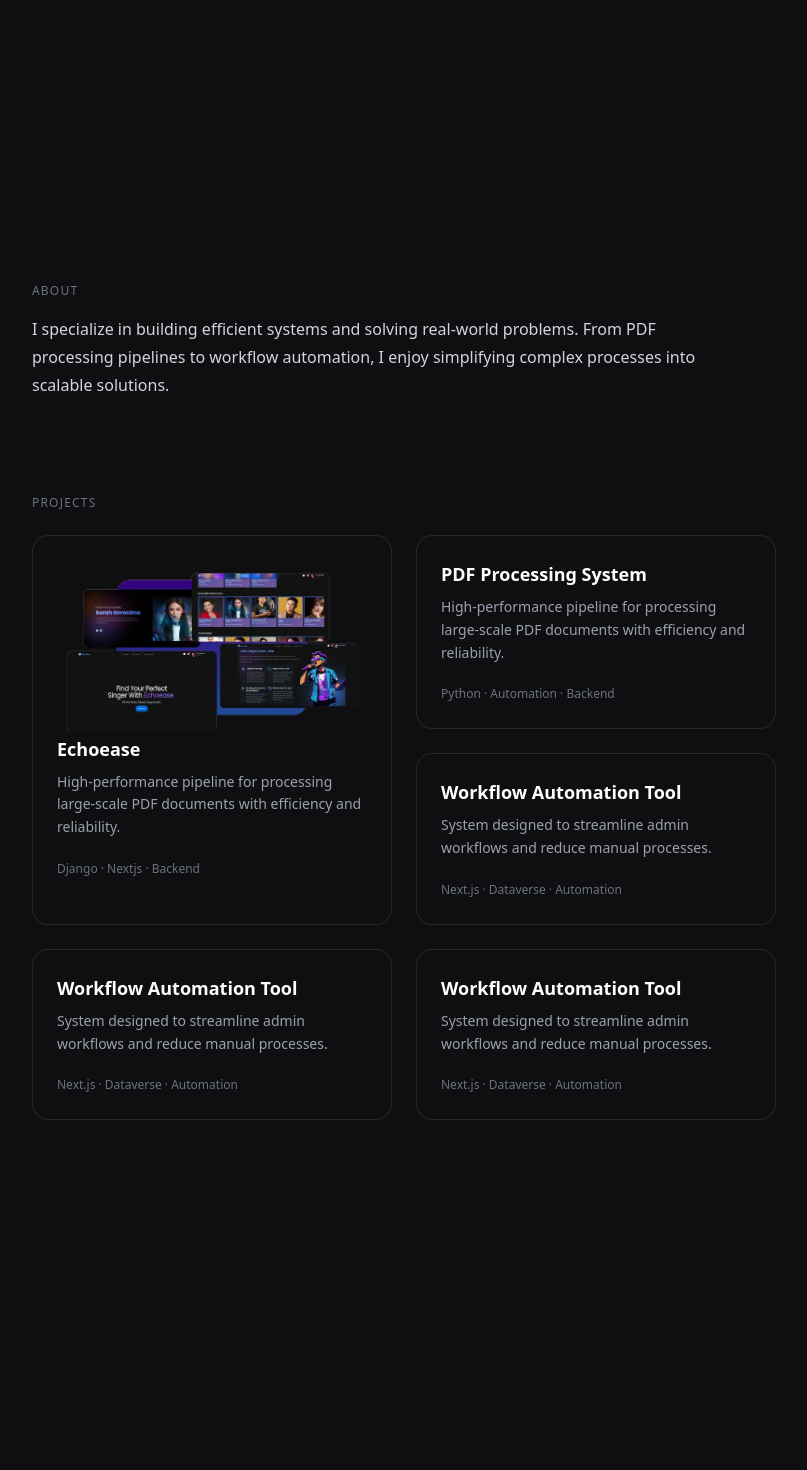
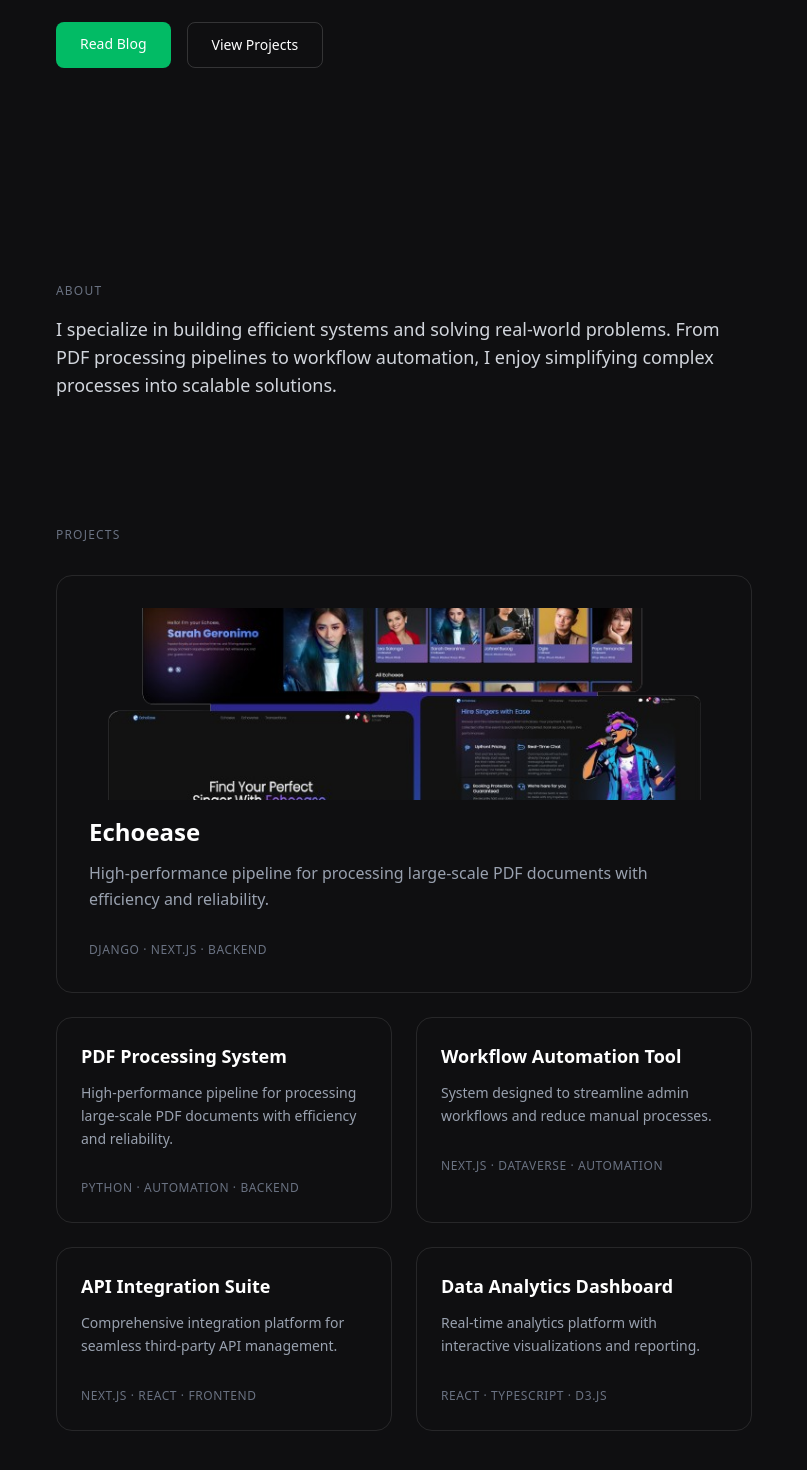
Before and after one commit to kanerumasta/my-site, a Next.js app: page / in a window 1280 px wide. Shown: the part 530-2000 px from the top of the page, without its empty margins (236-1043 px from the left). Before the commit the page ends 1662 px from the top, so only its background shows below. Built offline with nearby package versions, Linux system fonts and the light colour scheme.

Commit message:
style: hero section projects

```diff
--- a/app/page.tsx
+++ b/app/page.tsx
@@ -1,10 +1,25 @@
+'use client';
+
 import Image from "next/image";
+import { useEffect, useState } from "react";
+
 export default function Home() {
+  const [isLoaded, setIsLoaded] = useState(false);
+
+  useEffect(() => {
+    setIsLoaded(true);
+  }, []);
+
   return (
-    <main className="">
-      <section className="h-[calc(100vh-60px)] py-30 relative">
-
-        <h1 className="text-5xl font-bold tracking-tight mb-6 leading-tight">
+    <main className="relative">
+      {/* HERO SECTION */}
+      <section className="min-h-[calc(100vh-60px)] flex flex-col justify-center px-6 py-20 md:py-30">
+        <div
+          className={`transform transition-all duration-700 ${
+            isLoaded ? "opacity-100 translate-y-0" : "opacity-0 translate-y-10"
+          }`}
+        >
+          <h1 className="text-5xl md:text-6xl font-bold tracking-tight mb-6 leading-tight">
             Building systems that <span className="text-primary">work smarter</span>
           </h1>
 
@@ -12,141 +27,160 @@ export default function Home() {
             I'm Mac — a developer focused on automation, scalable systems, and modern web apps.
           </p>
 
-        <div className="flex gap-4">
+          <div className="flex gap-4 flex-wrap">
             <a
               href="/blog"
-            className="bg-primary px-5 py-2 rounded-md text-sm hover:opacity-90 transition"
+              className="bg-primary px-6 py-3 rounded-lg text-sm font-medium hover:opacity-90 transition-opacity duration-300 hover:shadow-lg hover:shadow-primary/50"
             >
               Read Blog
             </a>
 
             <a
               href="#projects"
-            className="border border-foreground/20 px-5 py-2 rounded-md text-sm hover:bg-white/10 transition"
+              className="border border-foreground/20 px-6 py-3 rounded-lg text-sm font-medium hover:bg-white/10 hover:border-foreground/40 transition-all duration-300"
             >
               View Projects
             </a>
           </div>
-
-{/* <div className="bottom-0 right-0 w-150 aspect-square relative"> */}
-
-  {/* BLOB BACKGROUND */}
-  {/* <img */}
-    {/* src="/images/blob.png" */}
-    {/* className="absolute inset-0 w-full translate-y-4 h-full object-contain" */}
-  {/* /> */}
-
-  {/* HERO IMAGE */}
-  {/* <img */}
-    {/* src="/images/hero.png" */}
-    {/* className="absolute inset-0 w-full h-full object-contain blob-clip" */}
-  {/* /> */}
-
-{/* </div> */}
-
-
+        </div>
       </section>
 
-      {/* ABOUT */}
-      <section className="mb-24">
+      {/* ABOUT SECTION */}
+      <section className="mb-32 px-6 max-w-5xl mx-auto">
+        <div
+          className={`transform transition-all duration-700 delay-100 ${
+            isLoaded ? "opacity-100 translate-y-0" : "opacity-0 translate-y-10"
+          }`}
+        >
           <h2 className="text-xs uppercase tracking-widest text-gray-500 mb-4">
             About
           </h2>
 
-        <p className="text-gray-300 leading-7 max-w-2xl">
+          <p className="text-gray-300 leading-7 max-w-2xl text-lg">
             I specialize in building efficient systems and solving real-world problems.
             From PDF processing pipelines to workflow automation, I enjoy simplifying
             complex processes into scalable solutions.
           </p>
+        </div>
       </section>
 
-      {/* PROJECTS */}
-      <section id="projects">
-        <h2 className="text-xs uppercase tracking-widest text-gray-500 mb-6">
+      {/* PROJECTS SECTION */}
+      <section id="projects" className="px-6 max-w-6xl mx-auto mb-32">
+        <div
+          className={`transform transition-all duration-700 delay-200 ${
+            isLoaded ? "opacity-100 translate-y-0" : "opacity-0 translate-y-10"
+          }`}
+        >
+          <h2 className="text-xs uppercase tracking-widest text-gray-500 mb-8">
             Projects
           </h2>
 
           <div className="grid md:grid-cols-2 gap-6">
+            {/* PROJECT CARD 1 - FEATURED */}
+            <div className="lg:col-span-2 lg:row-span-2 group border border-white/10 p-8 rounded-2xl hover:border-white/20 transition-all duration-300 hover:shadow-lg hover:shadow-primary/5 cursor-pointer overflow-hidden relative">
+              <div className="absolute inset-0 bg-gradient-to-br from-primary/0 to-primary/0 group-hover:from-primary/5 group-hover:to-primary/10 transition-all duration-300" />
 
-          {/* PROJECT CARD */}
-          <div className="row-span-2 group border border-white/10 p-6 rounded-2xl hover:bg-white/5 transition">
-
-            <div>
+              <div className="relative z-10">
+                <div className="mb-4 overflow-hidden rounded-lg">
                   <img
                     src="/images/echoease.png"
-                  className="w-100"
+                    alt="Echoease"
+                    className="w-full h-48 object-cover group-hover:scale-105 transition-transform duration-500"
                   />
                 </div>
-             <h3 className="text-lg font-semibold mb-2 group-hover:text-primary transition">
+
+                <h3 className="text-2xl font-semibold mb-3 group-hover:text-primary transition-colors duration-300">
                   Echoease
                 </h3>
-            <p className="text-sm text-gray-400 leading-relaxed mb-4">
+
+                <p className="text-base text-gray-400 leading-relaxed mb-6">
                   High-performance pipeline for processing large-scale PDF documents with efficiency and reliability.
                 </p>
 
-            <span className="text-xs text-gray-500">
-              Django · Nextjs · Backend
+                <span className="text-xs text-gray-500 uppercase tracking-wider">
+                  Django · Next.js · Backend
                 </span>
               </div>
-          <div className="group border border-white/10 p-6 rounded-2xl hover:bg-white/5 transition">
-            <h3 className="text-lg font-semibold mb-2 group-hover:text-primary transition">
+            </div>
+
+            {/* PROJECT CARD 2 */}
+            <div className="group border border-white/10 p-6 rounded-2xl hover:border-white/20 transition-all duration-300 hover:shadow-lg hover:shadow-primary/5 cursor-pointer overflow-hidden relative">
+              <div className="absolute inset-0 bg-gradient-to-br from-primary/0 to-primary/0 group-hover:from-primary/5 group-hover:to-primary/10 transition-all duration-300" />
+
+              <div className="relative z-10">
+                <h3 className="text-lg font-semibold mb-3 group-hover:text-primary transition-colors duration-300">
                   PDF Processing System
                 </h3>
 
-            <p className="text-sm text-gray-400 leading-relaxed mb-4">
+                <p className="text-sm text-gray-400 leading-relaxed mb-6">
                   High-performance pipeline for processing large-scale PDF documents with efficiency and reliability.
                 </p>
 
-            <span className="text-xs text-gray-500">
+                <span className="text-xs text-gray-500 uppercase tracking-wider">
                   Python · Automation · Backend
                 </span>
               </div>
+            </div>
 
-          <div className="group border border-white/10 p-6 rounded-2xl hover:bg-white/5 transition">
-            <h3 className="text-lg font-semibold mb-2 group-hover:text-primary transition">
+            {/* PROJECT CARD 3 */}
+            <div className="group border border-white/10 p-6 rounded-2xl hover:border-white/20 transition-all duration-300 hover:shadow-lg hover:shadow-primary/5 cursor-pointer overflow-hidden relative">
+              <div className="absolute inset-0 bg-gradient-to-br from-primary/0 to-primary/0 group-hover:from-primary/5 group-hover:to-primary/10 transition-all duration-300" />
+
+              <div className="relative z-10">
+                <h3 className="text-lg font-semibold mb-3 group-hover:text-primary transition-colors duration-300">
                   Workflow Automation Tool
                 </h3>
 
-            <p className="text-sm text-gray-400 leading-relaxed mb-4">
+                <p className="text-sm text-gray-400 leading-relaxed mb-6">
                   System designed to streamline admin workflows and reduce manual processes.
                 </p>
 
-            <span className="text-xs text-gray-500">
+                <span className="text-xs text-gray-500 uppercase tracking-wider">
                   Next.js · Dataverse · Automation
                 </span>
               </div>
+            </div>
 
-          <div className="group border border-white/10 p-6 rounded-2xl hover:bg-white/5 transition">
-            <h3 className="text-lg font-semibold mb-2 group-hover:text-primary transition">
-              Workflow Automation Tool
+            {/* PROJECT CARD 4 */}
+            <div className="group border border-white/10 p-6 rounded-2xl hover:border-white/20 transition-all duration-300 hover:shadow-lg hover:shadow-primary/5 cursor-pointer overflow-hidden relative">
+              <div className="absolute inset-0 bg-gradient-to-br from-primary/0 to-primary/0 group-hover:from-primary/5 group-hover:to-primary/10 transition-all duration-300" />
+
+              <div className="relative z-10">
+                <h3 className="text-lg font-semibold mb-3 group-hover:text-primary transition-colors duration-300">
+                  API Integration Suite
                 </h3>
 
-            <p className="text-sm text-gray-400 leading-relaxed mb-4">
-              System designed to streamline admin workflows and reduce manual processes.
+                <p className="text-sm text-gray-400 leading-relaxed mb-6">
+                  Comprehensive integration platform for seamless third-party API management.
                 </p>
 
-            <span className="text-xs text-gray-500">
-              Next.js · Dataverse · Automation
+                <span className="text-xs text-gray-500 uppercase tracking-wider">
+                  Next.js · React · Frontend
                 </span>
               </div>
+            </div>
 
-          <div className="group border border-white/10 p-6 rounded-2xl hover:bg-white/5 transition">
-            <h3 className="text-lg font-semibold mb-2 group-hover:text-primary transition">
-              Workflow Automation Tool
+            {/* PROJECT CARD 5 */}
+            <div className="group border border-white/10 p-6 rounded-2xl hover:border-white/20 transition-all duration-300 hover:shadow-lg hover:shadow-primary/5 cursor-pointer overflow-hidden relative">
+              <div className="absolute inset-0 bg-gradient-to-br from-primary/0 to-primary/0 group-hover:from-primary/5 group-hover:to-primary/10 transition-all duration-300" />
+
+              <div className="relative z-10">
+                <h3 className="text-lg font-semibold mb-3 group-hover:text-primary transition-colors duration-300">
+                  Data Analytics Dashboard
                 </h3>
 
-            <p className="text-sm text-gray-400 leading-relaxed mb-4">
-              System designed to streamline admin workflows and reduce manual processes.
+                <p className="text-sm text-gray-400 leading-relaxed mb-6">
+                  Real-time analytics platform with interactive visualizations and reporting.
                 </p>
 
-            <span className="text-xs text-gray-500">
-              Next.js · Dataverse · Automation
+                <span className="text-xs text-gray-500 uppercase tracking-wider">
+                  React · TypeScript · D3.js
                 </span>
               </div>
-
+            </div>
+          </div>
         </div>
       </section>
-
     </main>
-  )
+  );
 }
```
Lines whose indentation alone changed are shown as unchanged.
